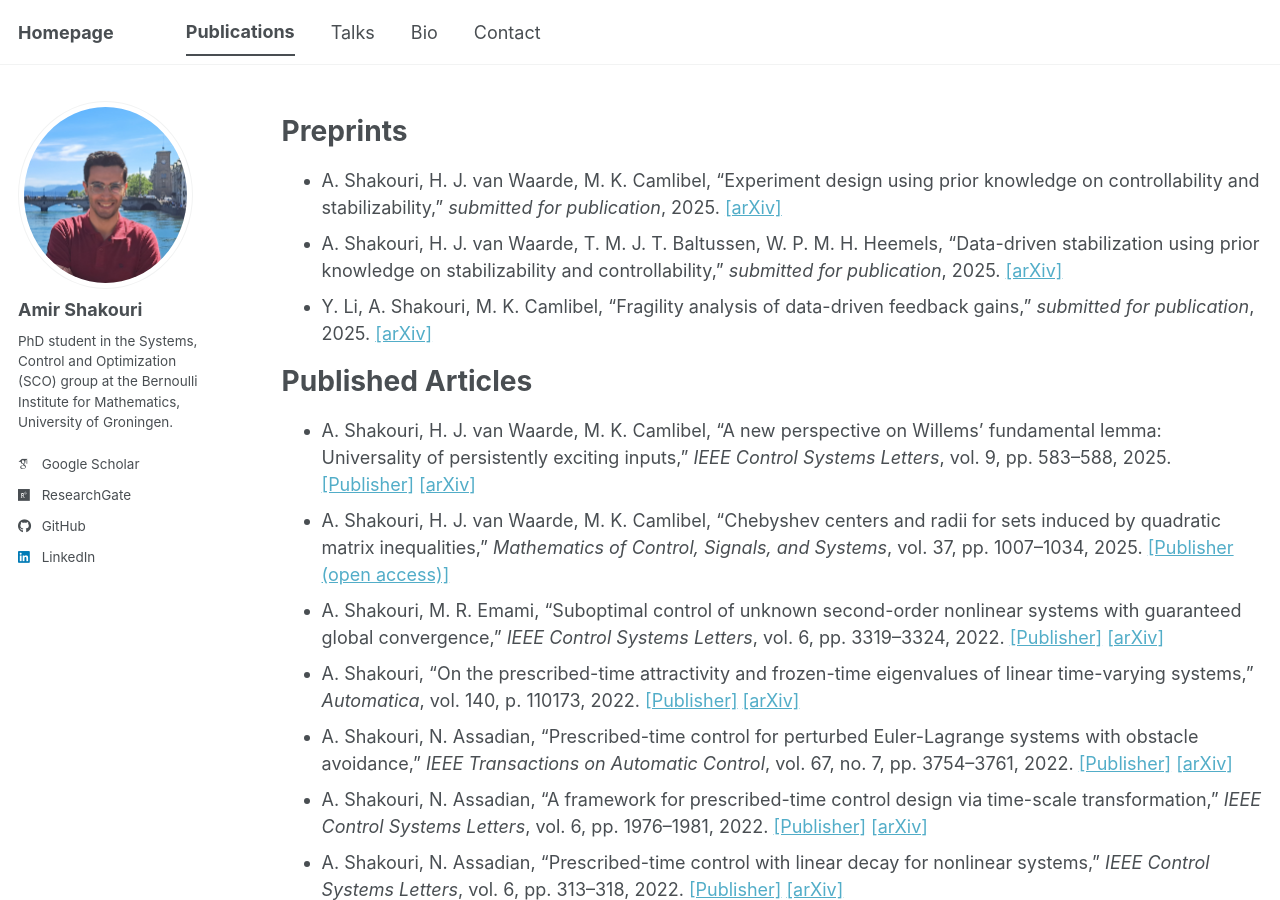
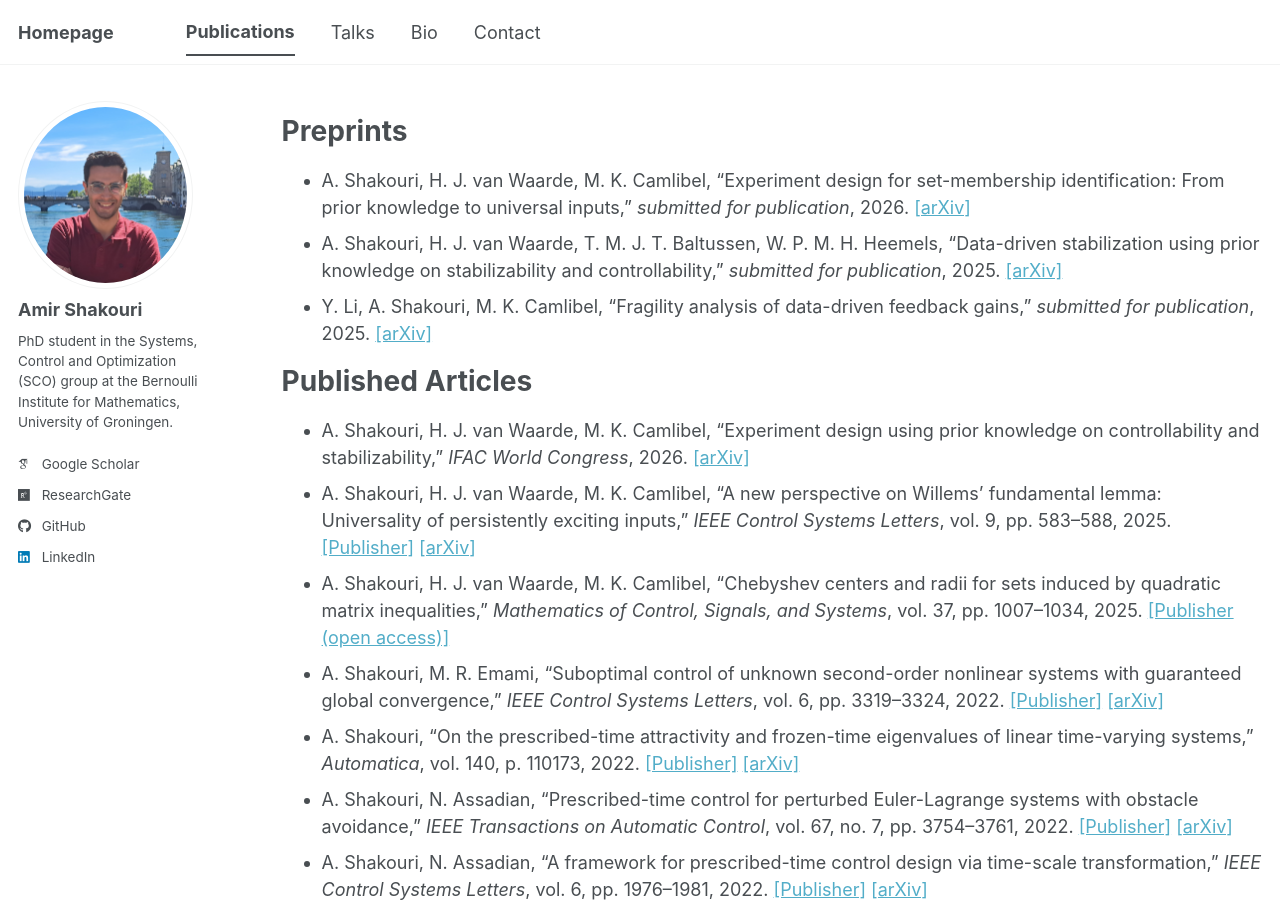
Before and after one commit to a-shakouri/a-shakouri.github.io, a Jekyll site: the page built from _pages/pub.md, in a window 1280 px wide and 900 px high. Built offline with Jekyll 4.4.1, drawn with Linux system fonts in a browser that asks for light colours; some web fonts are replaced; a script bundle is joined from its source files by our own code; library files that are not in the unit come from our copies.

Commit message:
Update pub.md

```diff
--- a/_pages/pub.md
+++ b/_pages/pub.md
@@ -10,12 +10,13 @@ author_profile: true
 
 Preprints
 ======
-* A. Shakouri, H. J. van Waarde, M. K. Camlibel, "Experiment design using prior knowledge on controllability and stabilizability," *submitted for publication*, 2025. [\[arXiv\]](https://arxiv.org/pdf/2512.01876)
+* A. Shakouri, H. J. van Waarde, M. K. Camlibel, "Experiment design for set-membership identification: From prior knowledge to universal inputs," *submitted for publication*, 2026. [\[arXiv\]](https://arxiv.org/pdf/2607.00844)
 * A. Shakouri, H. J. van Waarde, T. M. J. T. Baltussen, W. P. M. H. Heemels, “Data-driven stabilization using prior knowledge on stabilizability and controllability,” *submitted for publication*, 2025. [\[arXiv\]](https://arxiv.org/pdf/2510.25452)
 * Y. Li, A. Shakouri, M. K. Camlibel, “Fragility analysis of data-driven feedback gains,” *submitted for publication*, 2025. [\[arXiv\]](https://arxiv.org/pdf/2510.00717)
 
 Published Articles
 ======
+* A. Shakouri, H. J. van Waarde, M. K. Camlibel, "Experiment design using prior knowledge on controllability and stabilizability," *IFAC World Congress*, 2026. [\[arXiv\]](https://arxiv.org/pdf/2512.01876)
 * A. Shakouri, H. J. van Waarde, M. K. Camlibel, “A new perspective on Willems’ fundamental lemma: Universality of persistently exciting inputs,” *IEEE Control Systems Letters*, vol. 9, pp. 583–588, 2025. [\[Publisher\]](https://ieeexplore.ieee.org/document/11022745)  [\[arXiv\]](https://arxiv.org/pdf/2503.12489)
 * A. Shakouri, H. J. van Waarde, M. K. Camlibel, “Chebyshev centers and radii for sets induced by quadratic matrix inequalities,” *Mathematics of Control, Signals, and Systems*, vol. 37, pp. 1007–1034, 2025. [\[Publisher (open access)\]](https://link.springer.com/article/10.1007/s00498-025-00424-w)
 * A. Shakouri, M. R. Emami, “Suboptimal control of unknown second-order nonlinear systems with guaranteed global convergence,” *IEEE Control Systems Letters*, vol. 6, pp. 3319–3324, 2022. [\[Publisher\]](https://ieeexplore.ieee.org/abstract/document/9800972) [\[arXiv\]](https://arxiv.org/pdf/2002.10023)
```
